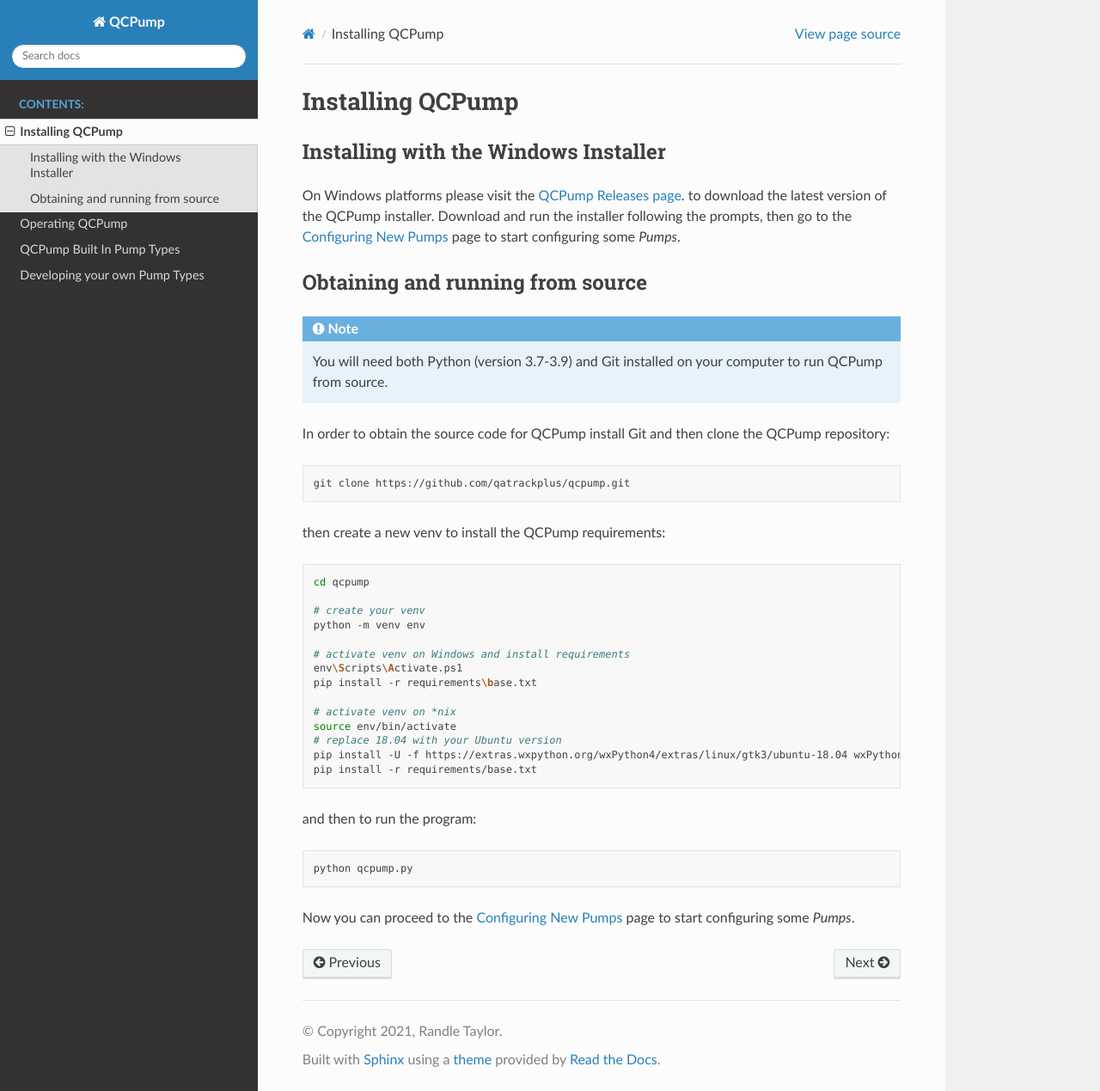
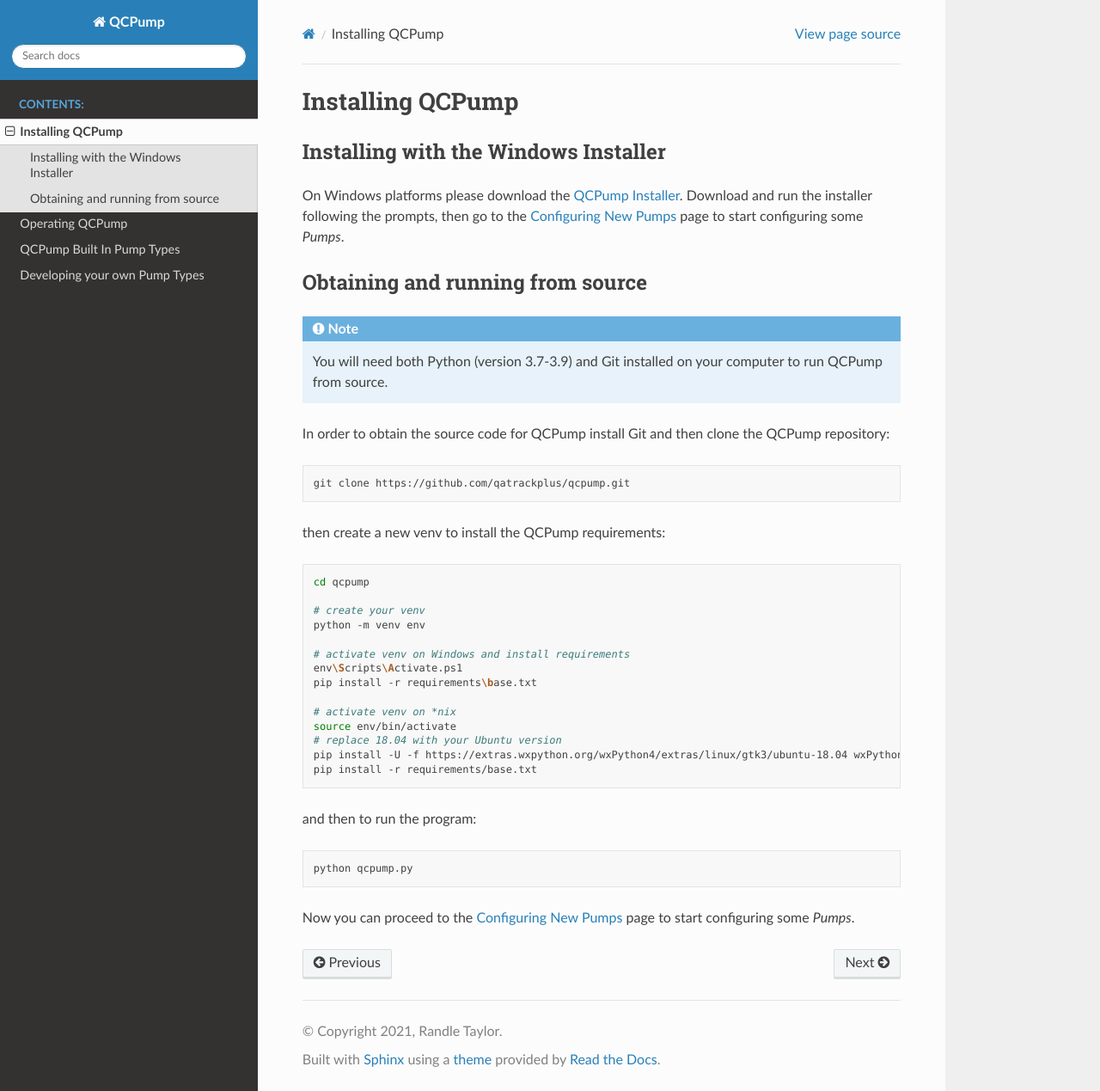
Before and after one commit to qatrackplus/qcpump, a Sphinx documentation site: the page built from docs/install.rst, in a window 1280 px wide and 1269 px high. Shown: the whole window at 86% size. Built offline with Sphinx 7.4.7 and the Read the Docs theme 2.0.0, drawn with Linux system fonts in a browser that asks for light colours.

Commit message:
update installer download link

```diff
--- a/docs/install.rst
+++ b/docs/install.rst
@@ -7,11 +7,10 @@
 Installing with the Windows Installer
 .....................................
 
-On Windows platforms please visit the  `QCPump Releases page
-<https://github.com/qatrackplus/qcpump/releases>`_. to download the latest
-version of the QCPump installer.  Download and run the installer following the
-prompts, then go to the :ref:`pumps-configure-new` page to start configuring
-some *Pumps*.
+On Windows platforms please download the `QCPump Installer
+<https://github.com/qatrackplus/qcpump/raw/v0.1.0/installer/qcpump-setup-0.1.0.exe>`_.
+Download and run the installer following the prompts, then go to the
+:ref:`pumps-configure-new` page to start configuring some *Pumps*.
 
 
 .. _install-source:
```
